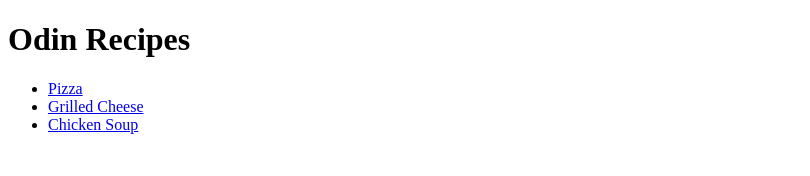
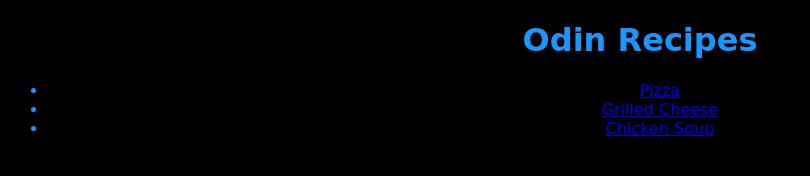
Before and after one commit to CamChill/odin-recipes, a plain HTML site: page index.html in a window 1280 px wide. Shown: the whole page, without its empty margins (0-810 px from the left). Drawn offline with Linux system fonts and the light colour scheme.

Commit message:
Linked css, added color, font style, centered text

```diff
--- a/index.html
+++ b/index.html
@@ -1,17 +1,19 @@
 <!DOCTYPE html>
 <html lang="en">
 <head>
+    <link rel="stylesheet" href="styles.css">
     <meta charset="UTF-8">
     <meta name="viewport" content="width=device-width, initial-scale=1.0">
-    <title>Document</title>
+    <title>Odin Recipes</title>
 </head>
 <body>
+    <div>
         <h1>Odin Recipes</h1>
         <ul>
             <li><a href="recipes/pizza.html">Pizza</a></li>
             <li><a href="recipes/grilledcheese.html">Grilled Cheese</a></li>
             <li><a href="recipes/chickensoup.html">Chicken Soup</a></li>
         </ul>
-
+    </div>
 </body>
 </html>
--- /dev/null
+++ b/styles.css
@@ -0,0 +1,14 @@
+* {
+    background-color: black;
+}
+
+div {
+    background-color: black;
+    color: rgb(25, 151, 255);
+    text-align: center;
+    font-family: cursive;
+}
+
+h1 {
+    font-weight: bold;
+}
```
Lines whose indentation alone changed are shown as unchanged.
